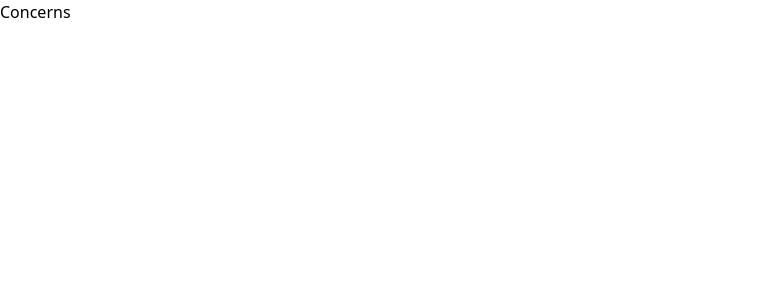
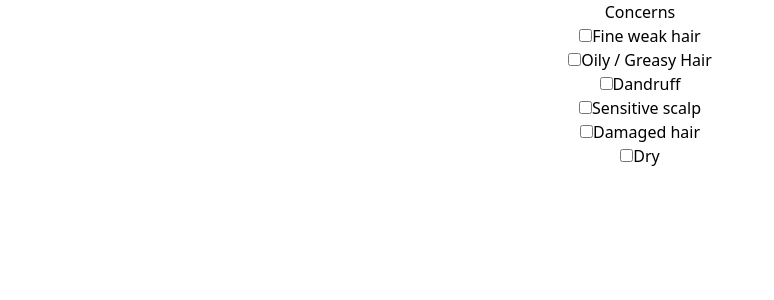
Before and after one commit to AmandaMandiki/HairPoppHack, a React (Create React App) app: page /Concerns in a window 1280 px wide. Shown: the top 300 px of the page, without its empty margins (0-774 px from the left). Built offline with nearby package versions, Linux system fonts and the light colour scheme; the HTML template or start-up script is replaced by a standard one.

Commit message:
Concerns

```diff
--- a/src/Quiz.tsx
+++ b/src/Quiz.tsx
@@ -11,7 +11,7 @@ import { BrowserRouter, Route, Routes } from "react-router-dom";
 
 export default function Quiz() {
   return (
-    <div className="float-left">
+    <div>
       <BrowserRouter>
         <Routes>
           <Route path="/Hellopage" index element={<HelloPage />} />
--- a/src/Quiz/Concerns/Concerns.tsx
+++ b/src/Quiz/Concerns/Concerns.tsx
@@ -1,5 +1,24 @@
 import React from "react";
 
 export default function Concerns() {
-  return <div>Concerns</div>;
+  const concernsType = [
+    { type: "Fine weak hair", value: null, detail: ''},
+    { type: "Oily / Greasy Hair", value: null },
+    { type: "Dandruff", value: null },
+    { type: "Sensitive scalp", value: null },
+    { type: "Damaged hair", value: null },
+    { type: "Dry", value: null },
+  ];
+
+  return (
+    <div>
+      Concerns
+      {concernsType.map(({ type, value }) => (
+        <div>
+          <input type="checkbox" id={type} name={type} value={value} />
+          <label for={type}>{type}</label>
+        </div>
+      ))}
+    </div>
+  );
 }
```
